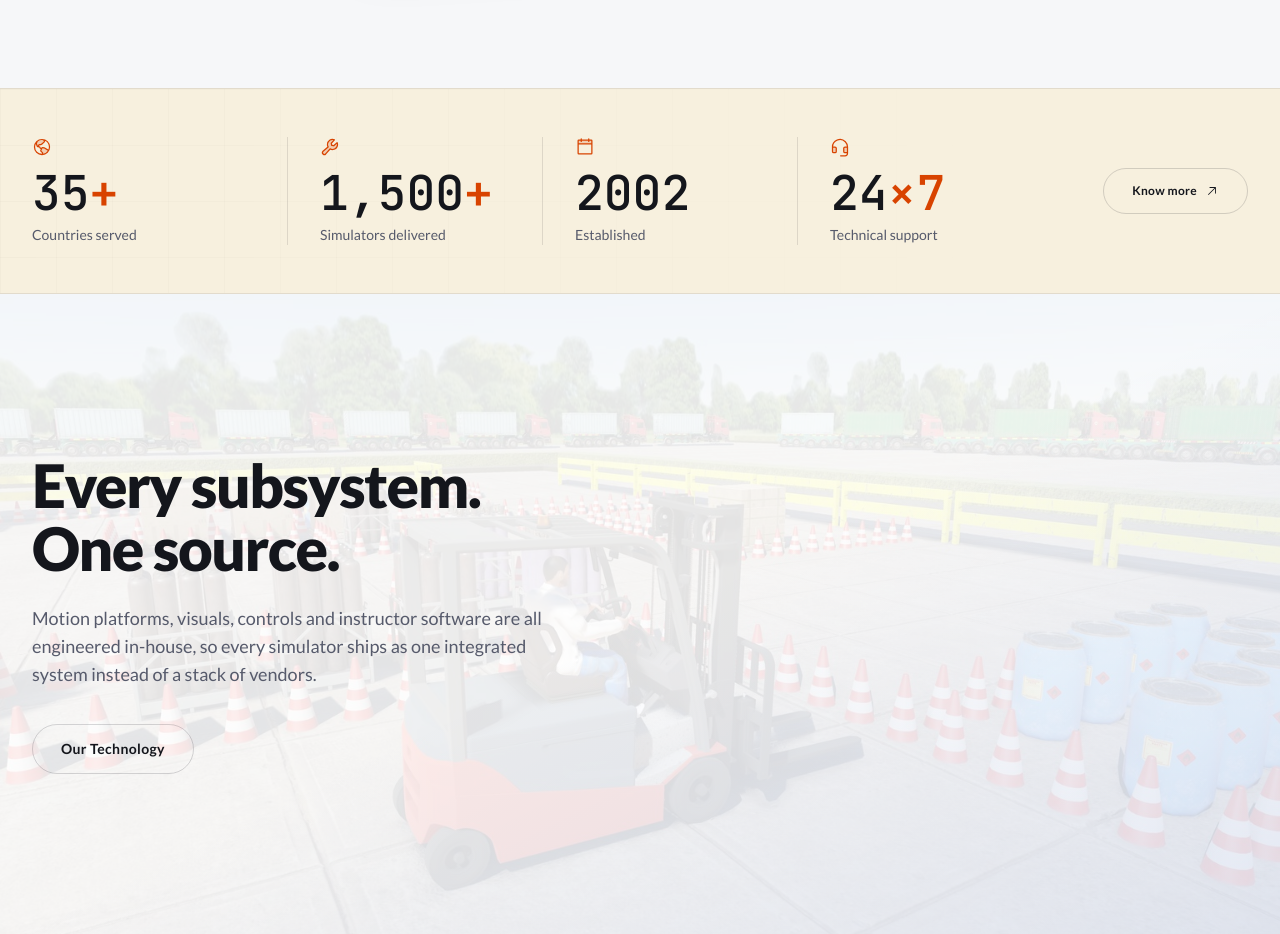
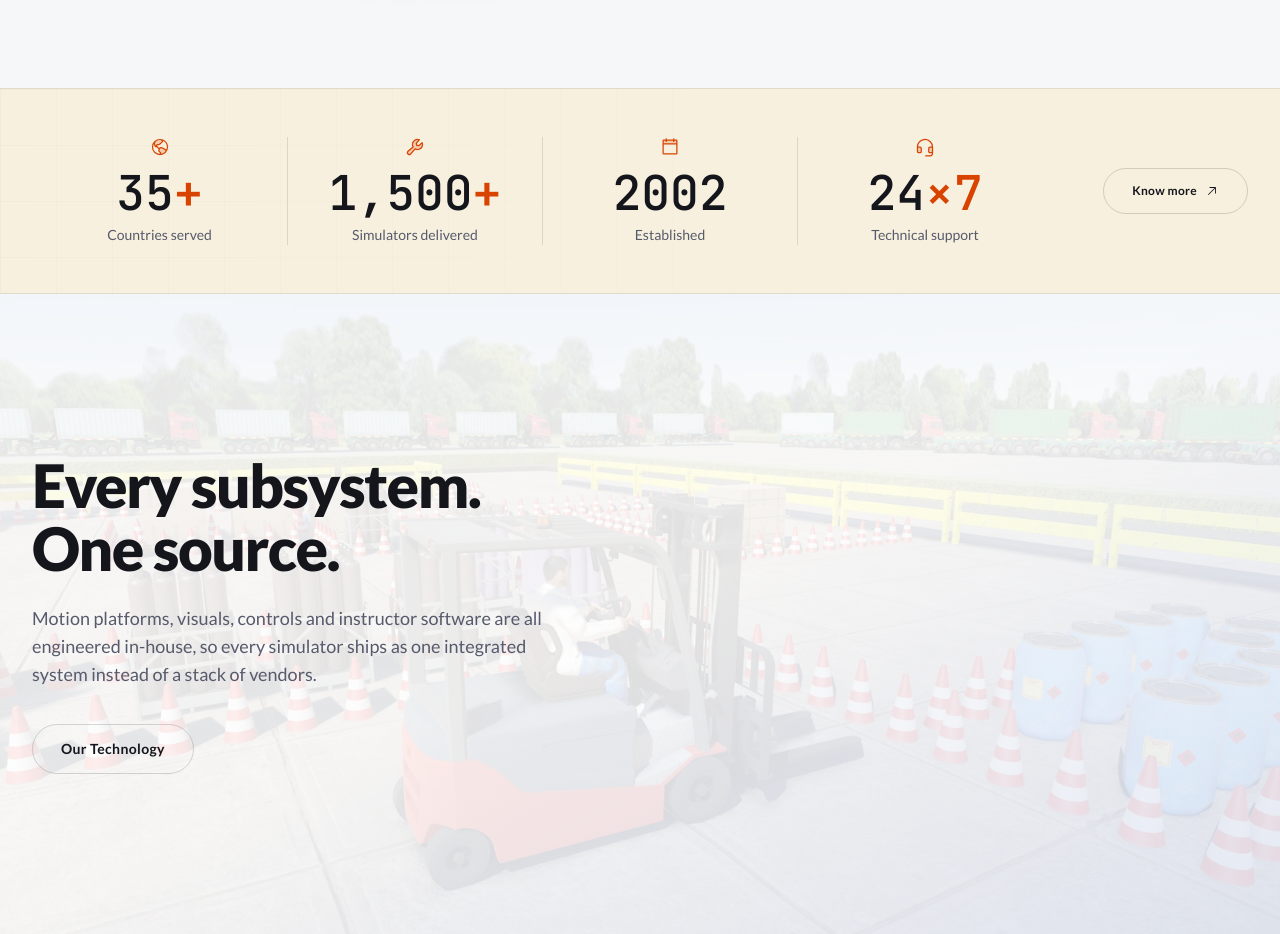
Before and after one commit to techinfinitydevelopers/tecknotrove, a Next.js app: page / in a window 1280 px wide. Shown: the part 2040-2974 px from the top of the page. Built offline with nearby package versions, Linux system fonts and the light colour scheme.

Commit message:
Center-align stat strip numbers within their columns
Switch each stat's icon/number/label stack from left-aligned to
centered, with symmetric padding so the divider lines sit centred
between columns instead of hugging the left edge.

```diff
--- a/src/components/sections/StatStrip.tsx
+++ b/src/components/sections/StatStrip.tsx
@@ -82,8 +82,8 @@ export default function StatStrip() {
             return (
               <div
                 key={s.label}
-                className={`flex flex-col ${
-                  i > 0 ? "md:border-l md:border-line-strong/70 md:pl-8" : ""
+                className={`flex flex-col items-center text-center md:px-4 ${
+                  i > 0 ? "md:border-l md:border-line-strong/70" : ""
                 }`}
               >
                 <Icon size={20} weight="duotone" className="mb-3 text-orange-400" />
```
Also changed, not shown: 1 other file (tests, documents, lock files or other folders).
